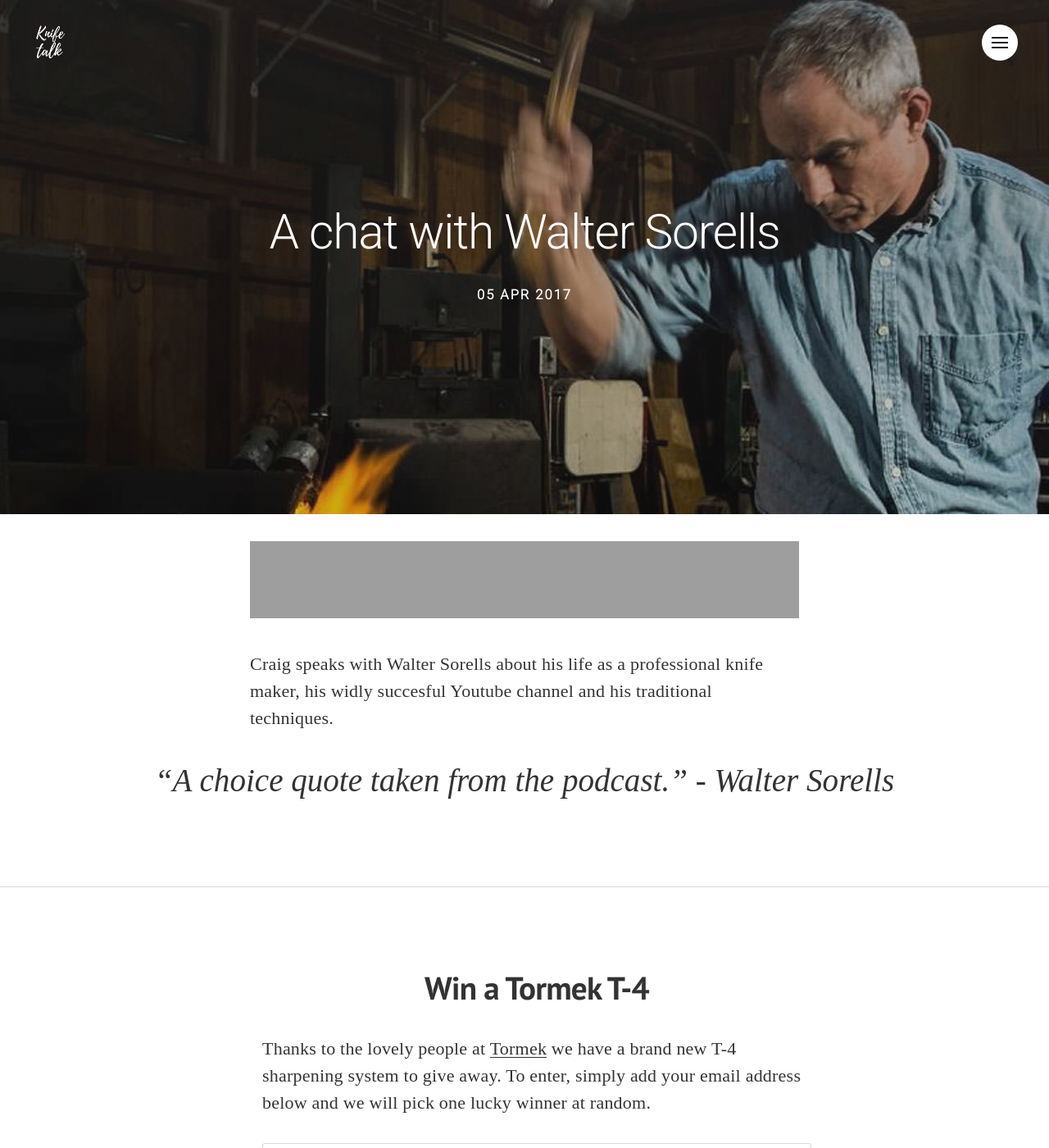
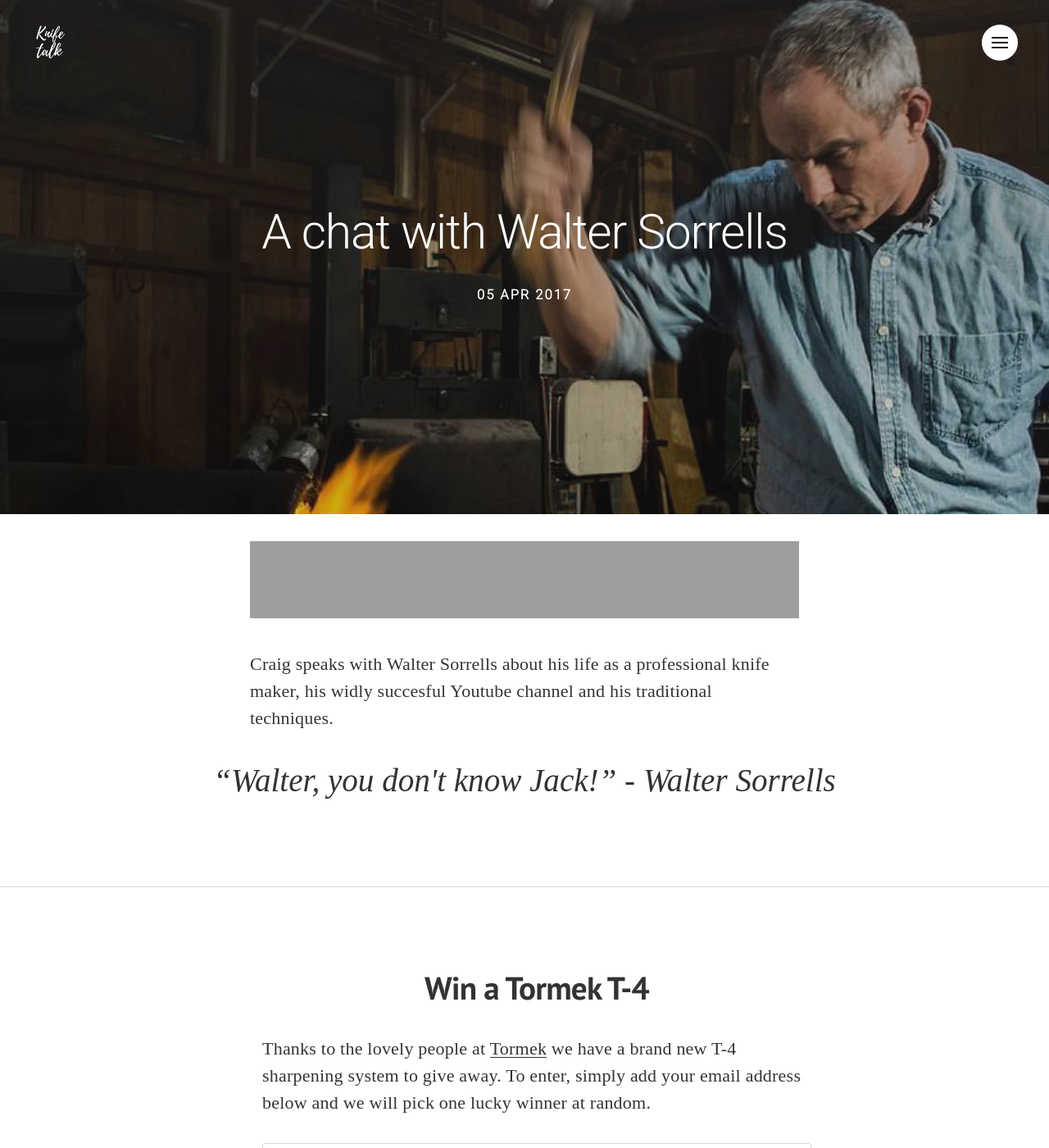
Before and after one commit to craiglockwood/knifetalk, a Jekyll site: the page built from _posts/2017-04-05-walter-sorells.markdown, in a window 1280 px wide and 1400 px high. Shown: the whole window at 82% size. Built offline with Jekyll 4.4.1, drawn with Linux system fonts in a browser that asks for light colours; nearby versions of some CDN libraries; some web fonts are replaced; Markdown is read by kramdown in place of the engine named in the settings; grey boxes are pictures that could not be loaded.

Commit message:
add first episode

```diff
--- a/_posts/2017-04-05-walter-sorells.markdown
+++ b/_posts/2017-04-05-walter-sorells.markdown
@@ -1,9 +1,9 @@
 ---
 layout: post
-title:  "A chat with Walter Sorells"
+title:  "A chat with Walter Sorrells"
 date:   2017-04-05 01:00:00
 last_modified_at:  2014-12-15 01:00:00
-excerpt: "Craig chats with Walter Sorells"
+excerpt: "Craig chats with Walter Sorrells"
 categories: history
 tags:  disney
 image:
@@ -14,8 +14,9 @@
 syntaxHighlighter: no
 ---
 
-<iframe frameborder='0' height='94px' scrolling='no' seamless src='https://simplecast.com/e/65396?style=medium-light' width='100%'></iframe>
 
-Craig speaks with Walter Sorells about his life as a professional knife maker, his widly succesful Youtube channel and his traditional techniques.
+<iframe frameborder='0' height='94px' scrolling='no' seamless src='https://simplecast.com/e/65791?style=medium-light' width='100%'></iframe>
 
-<blockquote class="largeQuote">“A choice quote taken from the podcast.” - Walter Sorells</blockquote>
+Craig speaks with Walter Sorrells about his life as a professional knife maker, his widly succesful Youtube channel and his traditional techniques.
+
+<blockquote class="largeQuote">“Walter, you don't know Jack!” - Walter Sorrells</blockquote>
```
